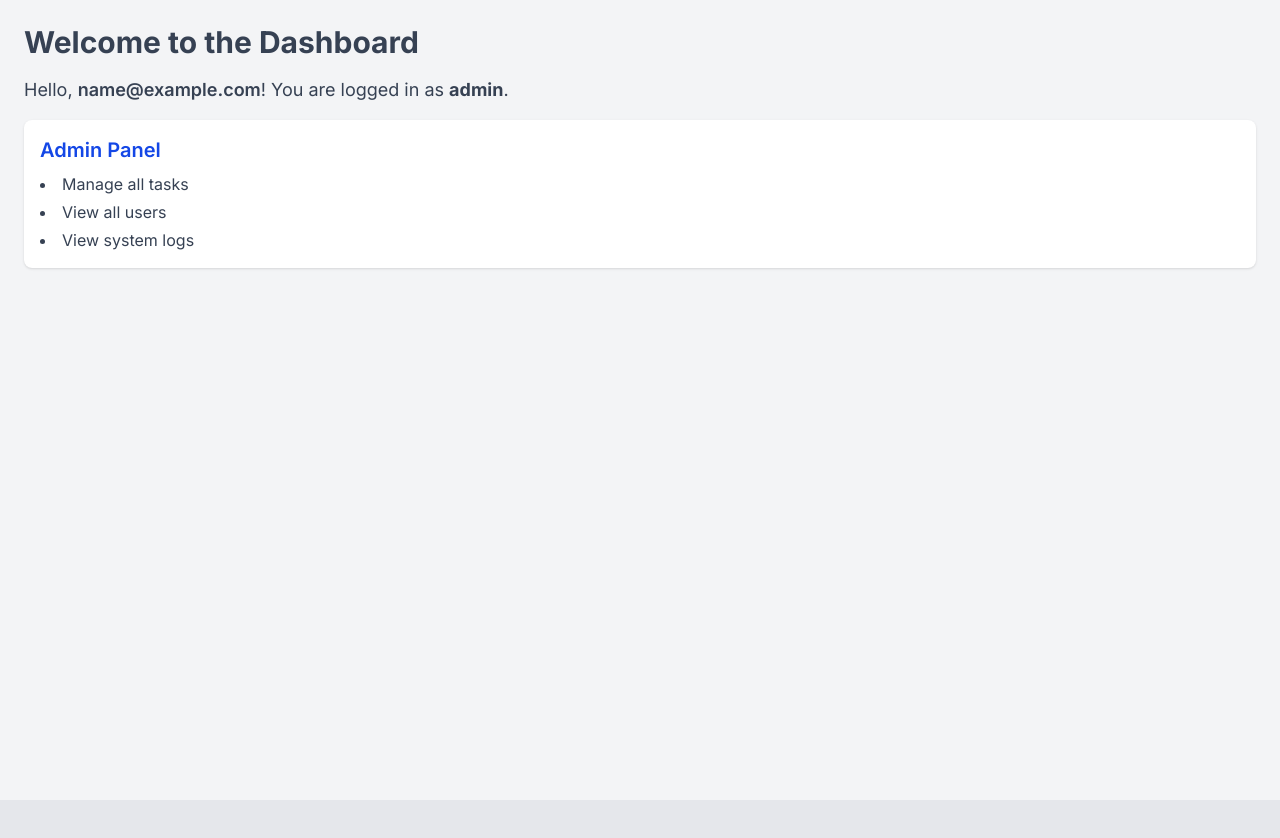
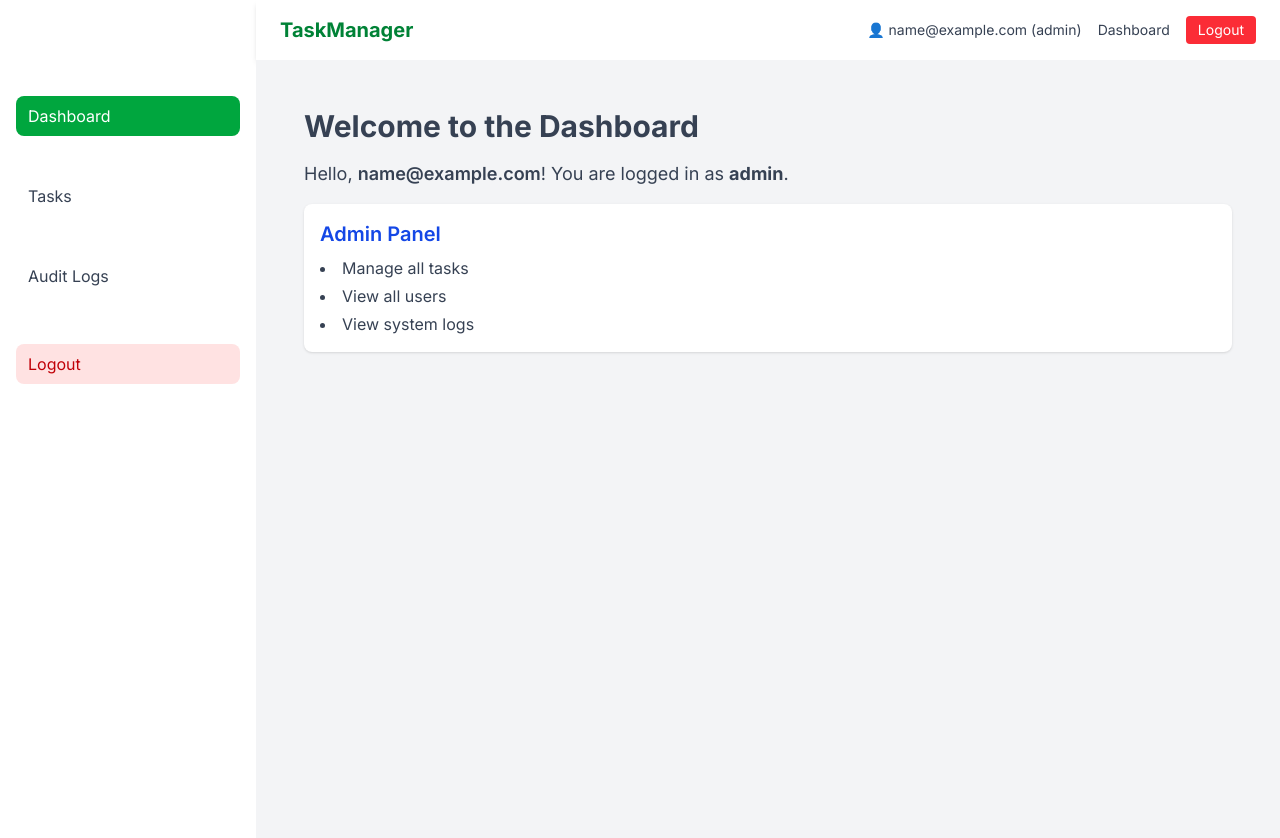
Before and after one commit to pandeykunal57/Task-Management-System, a Next.js app in the folder task-manager-frontend/: page /dashboard in a window 1280 px wide. Shown: the top 838 px of the page. Before the commit the page ends 800 px from the top, so only its background shows below. Built offline with nearby package versions, Linux system fonts and the light colour scheme; sample sign-in values are in the browser's storage.

Commit message:
Added Sidebar and Header

```diff
--- /dev/null
+++ b/task-manager-frontend/src/app/components/Header.js
@@ -0,0 +1,35 @@
+"use client";
+
+import Link from "next/link";
+import { useAuth } from "../context/AuthContext";
+
+export default function Header() {
+  const { user, logout } = useAuth();
+
+  if (!user) return null; // Hide header if not logged in
+
+  return (
+    <header className="bg-white shadow-md py-4 px-6 flex justify-between items-center">
+      <div className="text-xl font-bold text-green-700">
+        TaskManager
+      </div>
+
+      <nav className="flex items-center space-x-4">
+        <span className="text-gray-700 text-sm">
+          👤 {user.email} ({user.role})
+        </span>
+
+        <Link href="/dashboard" className="text-sm hover:underline">
+          Dashboard
+        </Link>
+
+        <button
+          onClick={logout}
+          className="bg-red-500 hover:bg-red-600 text-white px-3 py-1 rounded text-sm"
+        >
+          Logout
+        </button>
+      </nav>
+    </header>
+  );
+}
--- /dev/null
+++ b/task-manager-frontend/src/app/components/Sidebar.js
@@ -0,0 +1,46 @@
+"use client";
+
+import Link from "next/link";
+import { usePathname } from "next/navigation";
+import { useAuth } from "../context/AuthContext";
+
+export default function Sidebar() {
+  const pathname = usePathname();
+  const { user, logout } = useAuth();
+
+  const navItems = [
+    { label: "Dashboard", href: "/dashboard" },
+    { label: "Tasks", href: "/dashboard/tasks" },
+    ...(user?.role === "admin"
+      ? [{ label: "Audit Logs", href: "/dashboard/logs" }]
+      : []),
+  ];
+
+  return (
+    <aside className="w-64 min-h-screen bg-white shadow-md p-4">
+
+
+      <nav className="space-y-2">
+        {navItems.map((item) => (
+          <Link
+            key={item.href}
+            href={item.href}
+            className={`block px-3 py-2 rounded-lg ${
+              pathname === item.href
+                ? "bg-green-600 text-white mt-20"
+                : "text-gray-700 hover:bg-gray-100 mt-10"
+            }`}
+          >
+            {item.label}
+          </Link>
+        ))}
+        <button
+          onClick={logout}
+          className="mt-10 w-full text-left px-3 py-2 bg-red-100 hover:bg-red-200 rounded-lg text-red-700"
+        >
+          Logout
+        </button>
+      </nav>
+    </aside>
+  );
+}
--- /dev/null
+++ b/task-manager-frontend/src/app/dashboard/layout.js
@@ -0,0 +1,20 @@
+// src/app/dashboard/layout.jsx
+import Sidebar from "@/app/components/Sidebar";
+import Header from "@/app/components/Header";
+
+
+export const metadata = {
+  title: "Dashboard",
+};
+
+export default function DashboardLayout({ children }) {
+  return (
+    <div className="flex min-h-screen">
+      <Sidebar />
+      <div className="flex-1 flex flex-col">
+        <Header />
+        <main className="flex-1 bg-gray-100 p-6">{children}</main>
+      </div>
+    </div>
+  );
+}
--- a/task-manager-frontend/src/app/dashboard/page.js
+++ b/task-manager-frontend/src/app/dashboard/page.js
@@ -5,6 +5,10 @@ import { useEffect } from 'react';
 import { useRouter } from 'next/navigation';
 import { useAuth } from '../context/AuthContext'; // ✅ use the hook, not context directly
 import ProtectedRoute from '../components/ProtectedRoute'; // ✅ wrap UI in auth guard
+import Header from "../components/Header"; // 👈 add this import
+
+
+
 
 export default function DashboardPage() {
   const { user, loading } = useAuth();
@@ -20,6 +24,7 @@ export default function DashboardPage() {
 
   return (
     <ProtectedRoute>
+
       <div className="min-h-screen p-6 bg-gray-100">
         <h1 className="text-3xl font-bold mb-4">Welcome to the Dashboard</h1>
         <p className="text-lg text-gray-700 mb-4">
--- /dev/null
+++ b/task-manager-frontend/src/app/unauthorized/page.js
@@ -0,0 +1,12 @@
+export default function UnauthorizedPage() {
+  return (
+    <div className="min-h-screen flex items-center justify-center text-center px-4">
+      <div>
+        <h1 className="text-3xl font-bold mb-2 text-red-600">403 - Unauthorized</h1>
+        <p className="text-gray-700">
+          You do not have permission to view this page.
+        </p>
+      </div>
+    </div>
+  );
+}
```
